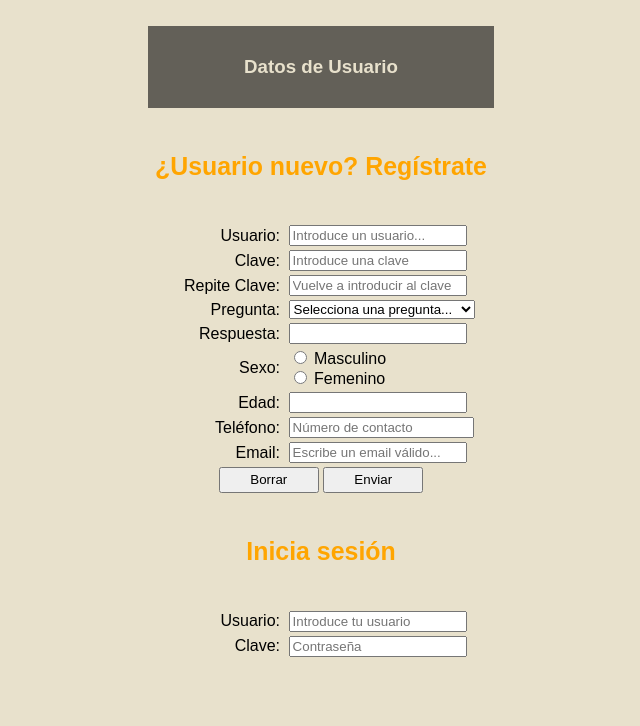
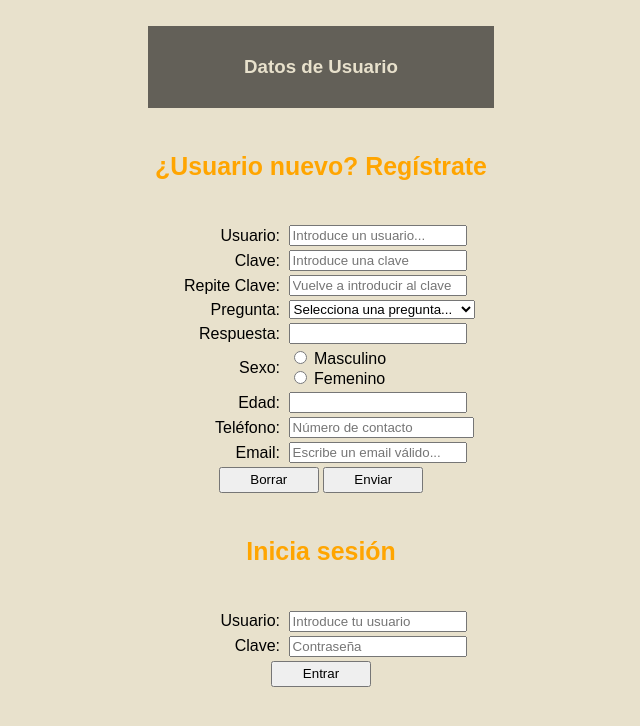
Before and after one commit to JonaGomezP/InterfacesWeb, a plain HTML site: page Practicas/Tema11/FormularioMejorado1.html in a window 1280 px wide. Shown: the whole page, without its empty margins (87-727 px from the left). Drawn offline with Linux system fonts and the light colour scheme.

Commit message:
mejora de formularios actualizada

```diff
--- a/Practicas/Tema11/FormularioMejorado1.html
+++ b/Practicas/Tema11/FormularioMejorado1.html
@@ -160,6 +160,11 @@
                 <td class="letras">Clave:</td>
                 <td><input type="password" name="clave" placeholder="Contraseña"></td>
             </tr>
+            <tr>
+                <td colspan="2" class="centrados">
+                    <input type="submit" Value="Entrar">
+                </td>
+            </tr>
         </table>
 
 
```
Also changed, not shown: 1 other file.
